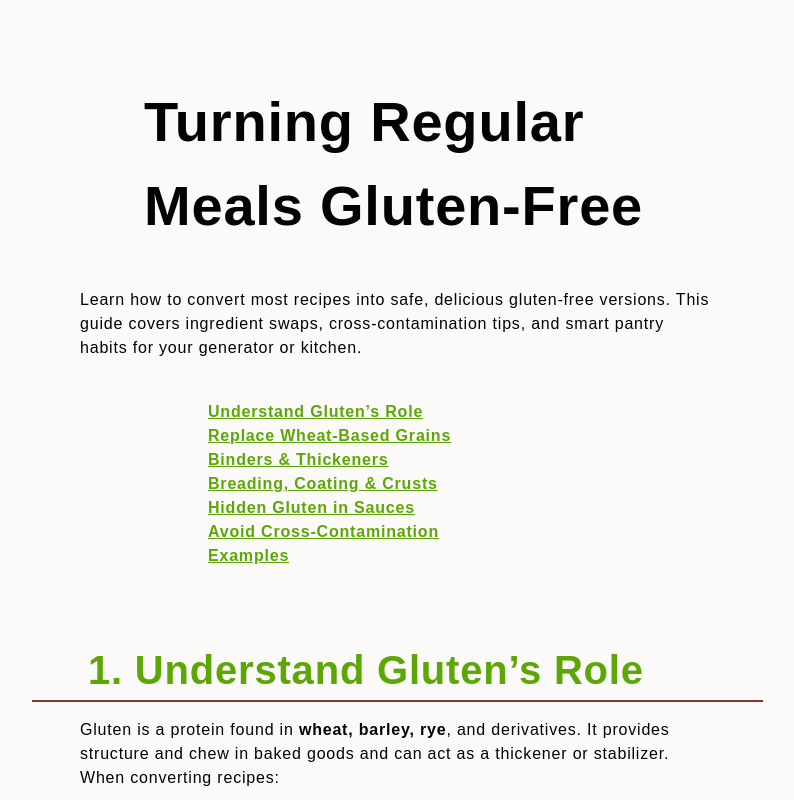
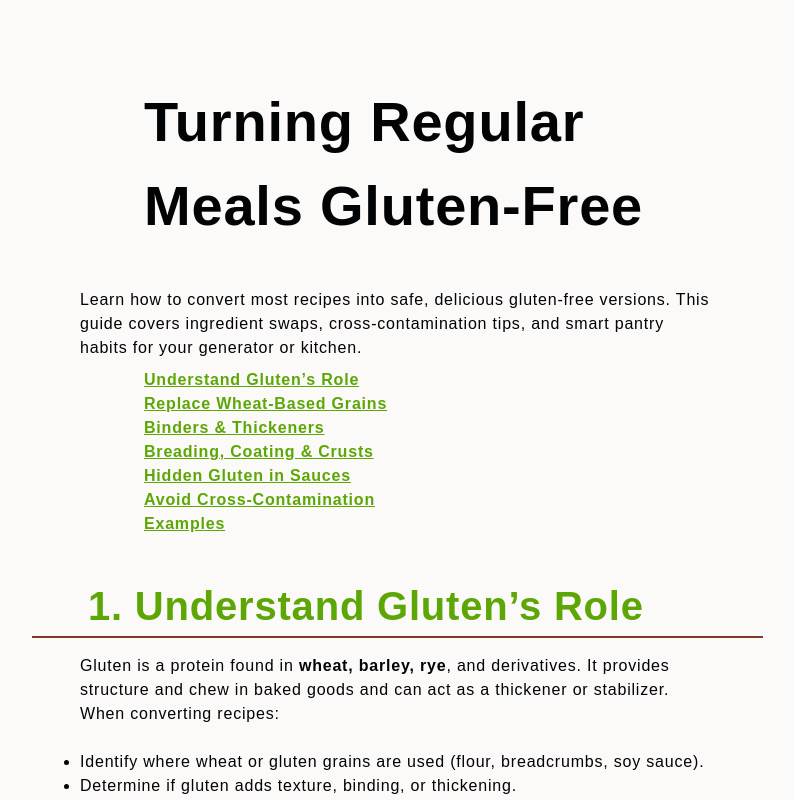
Before and after one commit to lanternLightDeveloper/newMealGenerator, a SvelteKit app: page /MakeGf in a window 1280 px wide. Shown: the top 800 px of the page, without its empty margins (48-842 px from the left). Built offline with nearby package versions, Linux system fonts and the light colour scheme.

Commit message:
Add files via upload

```diff
--- a/src/routes/MakeGf/+page.svelte
+++ b/src/routes/MakeGf/+page.svelte
@@ -160,3 +160,30 @@
 		</article>
 	</section>
 </main>
+
+<style>
+	:is(ul) {
+		margin: var(--space-Qtr);
+	}
+
+	/* Tablet Screen  */
+	@media (min-width: 768px) {
+		:is(ul) {
+			margin: var(--space-Half);
+		}
+	}
+
+	/* Desktop Screen */
+	@media (min-width: 1024px) {
+		:is(ul) {
+			margin: var(--space-Sm);
+		}
+	}
+
+	/* Large Screen */
+	@media (min-width: 1440px) {
+		:is(ul) {
+			margin: var(--space-Lg);
+		}
+	}
+</style>
--- a/src/routes/MakeVeg/+page.svelte
+++ b/src/routes/MakeVeg/+page.svelte
@@ -145,3 +145,30 @@
 		</article>
 	</section>
 </main>
+
+<style>
+	:is(ul) {
+		margin: var(--space-Qtr);
+	}
+
+	/* Tablet Screen  */
+	@media (min-width: 768px) {
+		:is(ul) {
+			margin: var(--space-Half);
+		}
+	}
+
+	/* Desktop Screen */
+	@media (min-width: 1024px) {
+		:is(ul) {
+			margin: var(--space-Sm);
+		}
+	}
+
+	/* Large Screen */
+	@media (min-width: 1440px) {
+		:is(ul) {
+			margin: var(--space-Lg);
+		}
+	}
+</style>
```
